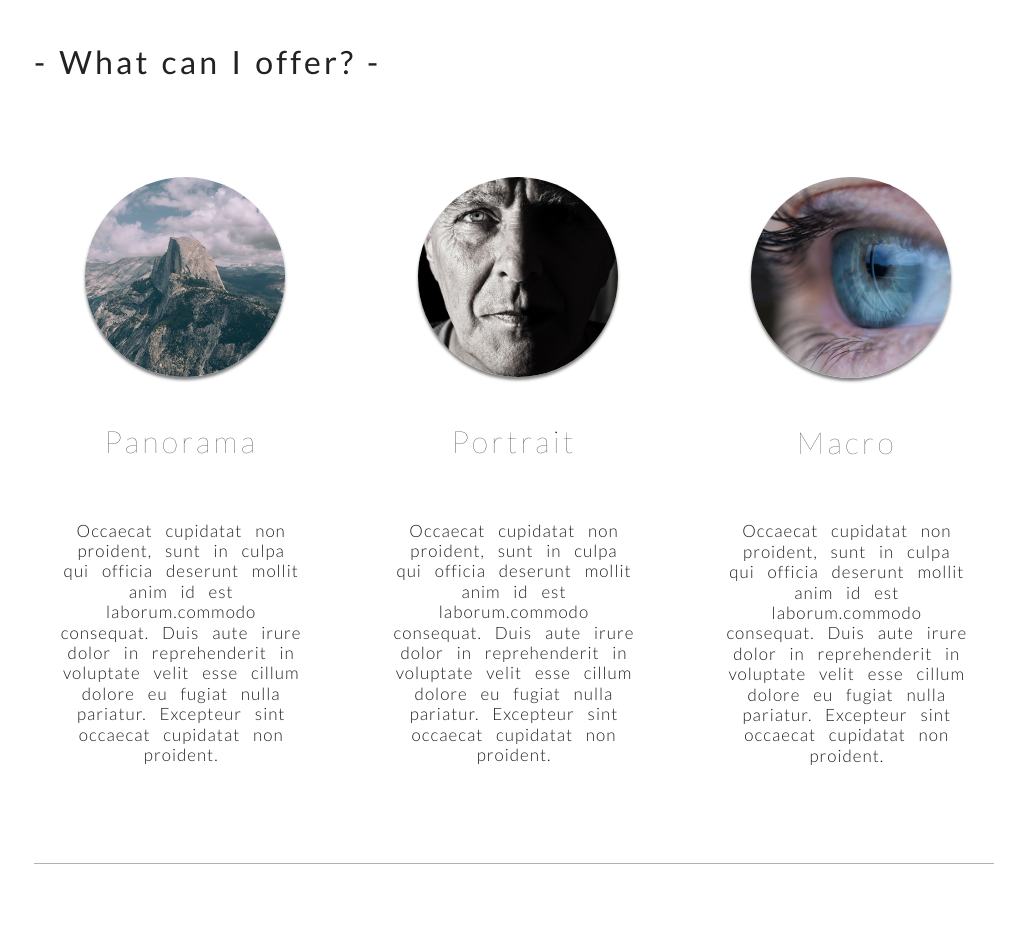
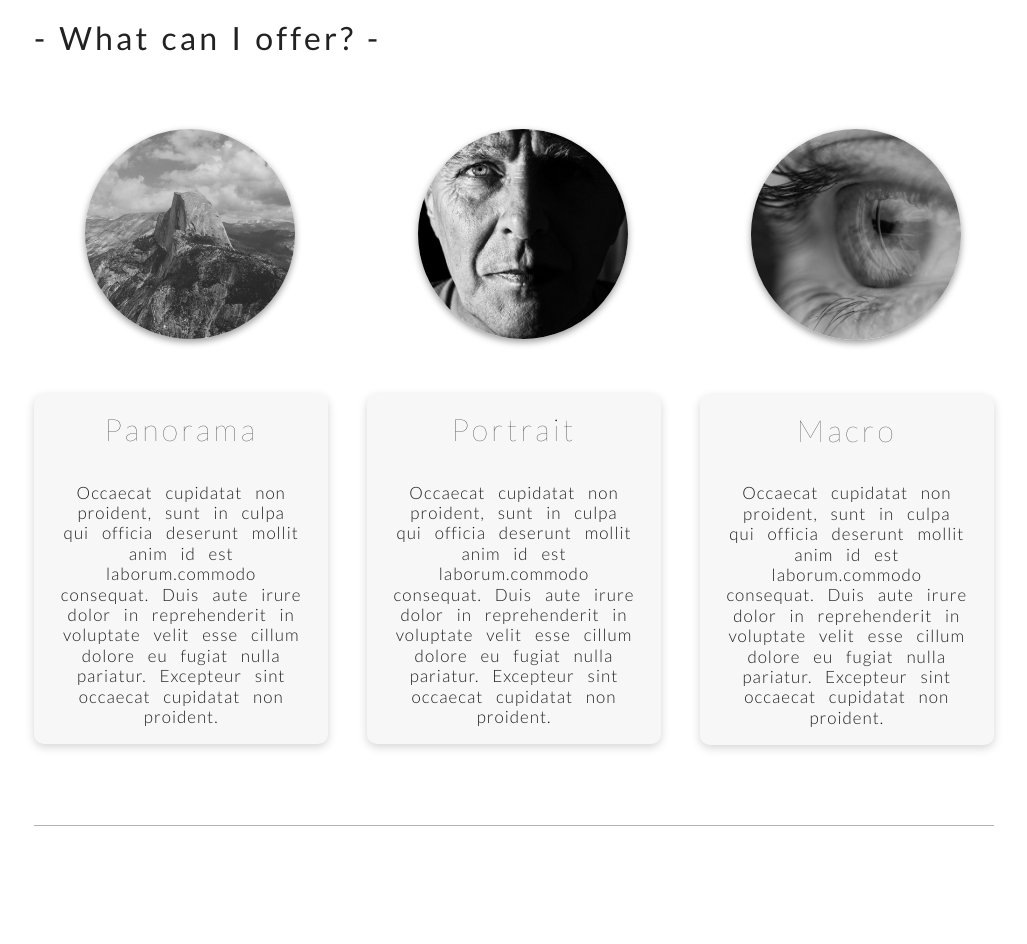
Before and after one commit to PhillJaySaw/Szablon-Karina, a plain HTML site: page index.html in a window 1280 px wide. Shown: the part 2020-2964 px from the top of the page, without its empty margins (126-1153 px from the left). After the commit the page ends 2926 px from the top, so only its background shows below. Drawn offline with Linux system fonts and the light colour scheme.

Commit message:
Changed the layout of the offer section a bit.

```diff
--- a/css/main.css
+++ b/css/main.css
@@ -151,8 +151,7 @@ main header {
   letter-spacing: 0.2em;
   word-spacing: 0.1rem;
   font-weight: bold;
-  margin-bottom: 3em;
-
+  margin-bottom: 1.5em;
 }
 
  #hello {
@@ -199,11 +198,13 @@ figure {
 }
 
 .offer img {
-  width: 200px;
+  width: 210px;
   height: auto;
   border-radius: 100000px;
   margin: 3em;
-  box-shadow: 0px 3px 3px rgba(0, 0, 0, 0.5);
+  box-shadow: 0px 3px 7px rgba(0, 0, 0, 0.4);
+  -webkit-filter: grayscale(100%);
+  filter: grayscale(100%);
 
 }
 
@@ -213,10 +214,19 @@ figure {
   letter-spacing: 1px;
 }
 
+.box {
+  background: rgba(0, 0, 0, .03);
+  box-shadow: 0px 3px 10px rgba(0, 0, 0, 0.17);
+  padding-top: 1.5em;
+  border-radius: 10px;
+}
+
+.lowcont {
+  -webkit-filter:  contrast(50%);
+  filter: contrast(50%);
+}
 
 footer {
   height: 600px;
   width: 600px;
-  ;
-
 }
--- a/index.html
+++ b/index.html
@@ -73,6 +73,7 @@
             <div class="four columns offer">
               <article>
                 <figure><img src="images/panorama.jpg" alt="yosemite panoramic photography" /></figure>
+                <div class="box">
                   <header>
                     <h2> Panorama </h2>
                   </header>
@@ -80,12 +81,14 @@
                     anim id est laborum.commodo consequat. Duis aute irure dolor in reprehenderit in
                     voluptate velit esse cillum dolore eu fugiat nulla pariatur. Excepteur sint
                     occaecat cupidatat non proident.</p>
+                </div class="box">
               </article>
             </div>
 
             <div class="four columns offer">
               <article>
-                <figure><img src="images/portrait.jpg" alt="elder man portrait" /></figure>
+                <figure><img class="lowcont" src="images/portrait.jpg" alt="elder man portrait" /></figure>
+                <div class="box">
                   <header>
                     <h2> Portrait </h2>
                   </header>
@@ -93,12 +96,14 @@
                   anim id est laborum.commodo consequat. Duis aute irure dolor in reprehenderit in
                   voluptate velit esse cillum dolore eu fugiat nulla pariatur. Excepteur sint
                   occaecat cupidatat non proident.</p>
+                </div>
                 </article>
             </div>
 
             <div class="four columns offer">
               <article>
                 <figure><img src="images/macro.jpg" alt="human eye macro photography" /></figure>
+                <div class="box">
                   <header>
                     <h2> Macro </h2>
                   </header>
@@ -106,6 +111,7 @@
                   anim id est laborum.commodo consequat. Duis aute irure dolor in reprehenderit in
                   voluptate velit esse cillum dolore eu fugiat nulla pariatur. Excepteur sint
                   occaecat cupidatat non proident.</p>
+                </div>
               </article>
             </div>
           </div>
```
Lines whose indentation alone changed are shown as unchanged.
